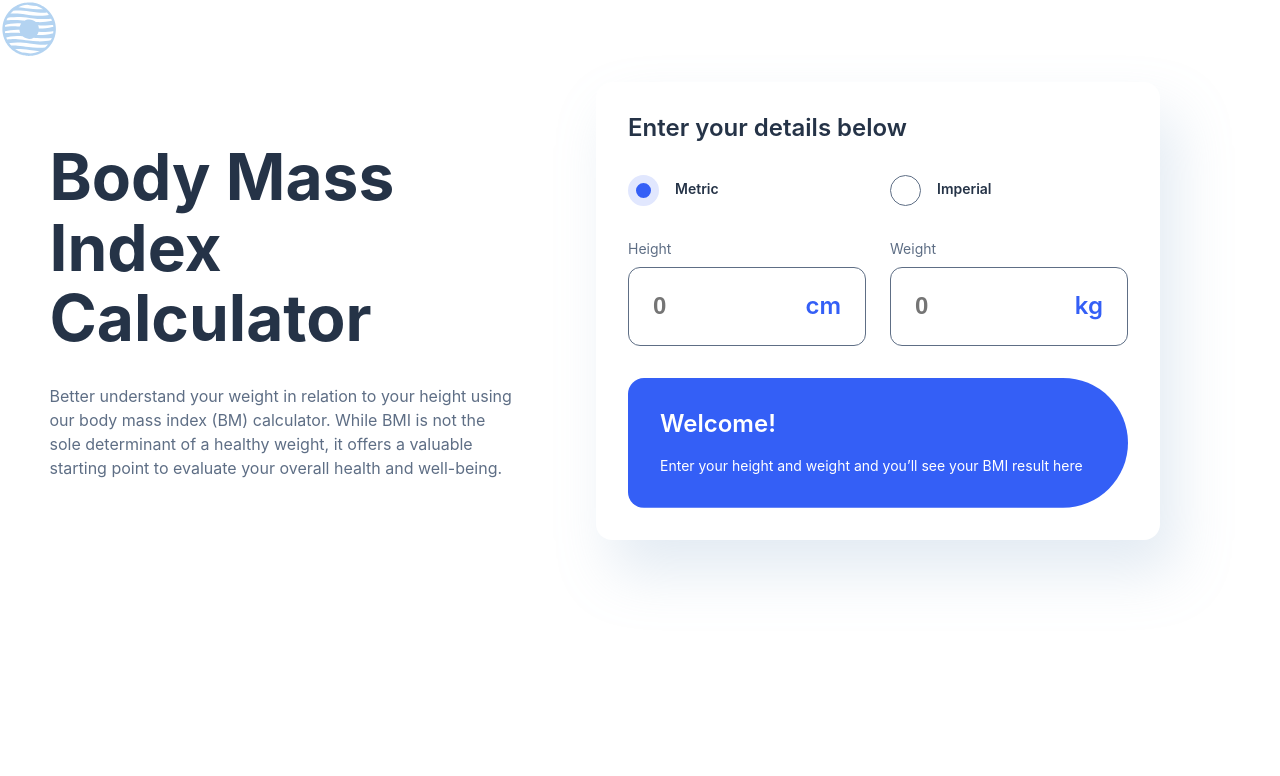
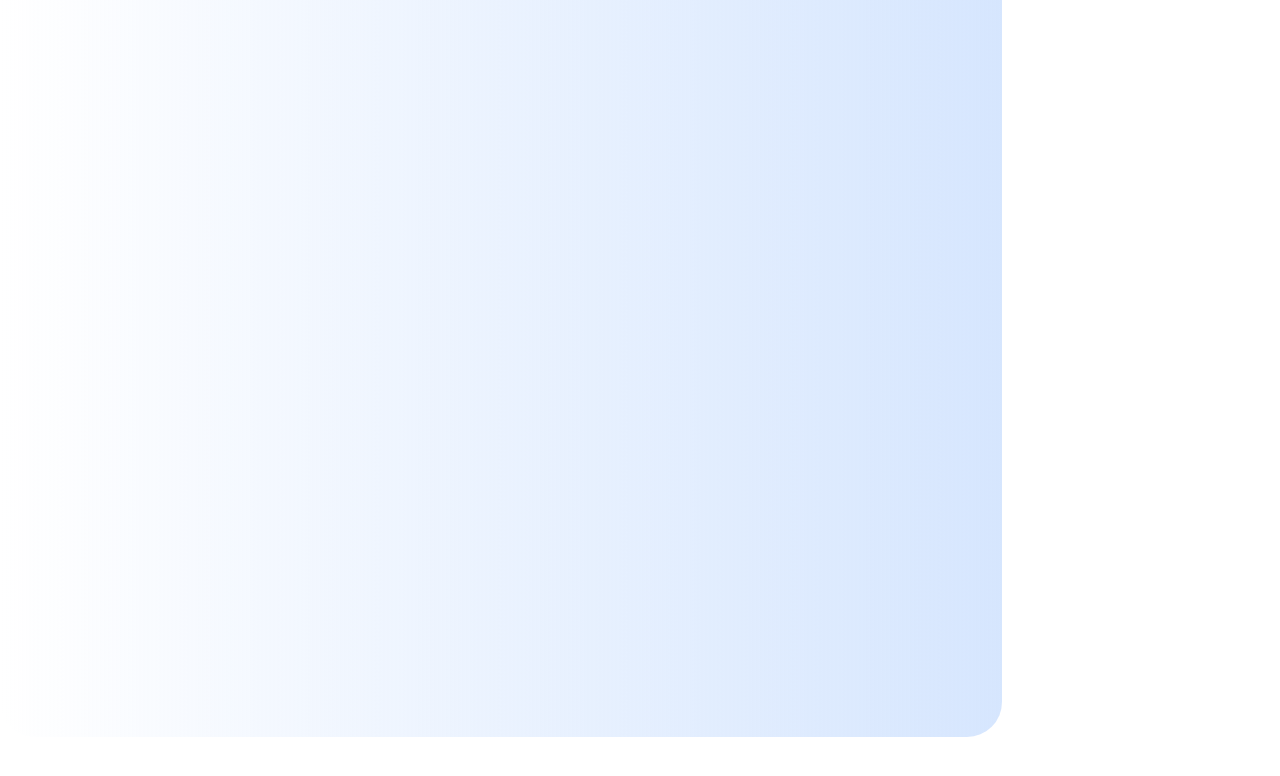
Before and after one commit to skhbabez/bmi-calculator, a React (Vite) app: page / in a window 1280 px wide. Shown: the top 776 px of the page. Built offline with nearby package versions, Linux system fonts and the light colour scheme; a web font is replaced by a local one.

Commit message:
added background image

```diff
--- a/src/App.tsx
+++ b/src/App.tsx
@@ -1,11 +1,7 @@
 import Hero from "./layouts/Hero/Hero";
 
 function App() {
-  return (
-    <main>
-      <Hero />
-    </main>
-  );
+  return <main>{/* <Hero /> */}</main>;
 }
 
 export default App;
--- a/src/index.css
+++ b/src/index.css
@@ -39,6 +39,7 @@ fieldset {
   --space-16: 1rem;
   --space-24: 1.5rem;
   --font-base: "Inter", sans-serif;
+  --gradient-bg: linear-gradient(to right, hsla(183, 95%, 92%, 0), #d6e6fe);
 }
 
 body {
@@ -46,6 +47,22 @@ body {
   font-family: var(--font-base);
   font-size: 1rem;
   color: var(--grey-500);
+  min-block-size: 100dvh;
+}
+
+body::before {
+  content: "";
+  display: block;
+  position: fixed;
+  z-index: -1;
+  block-size: clamp(40rem, 41.1249rem + -2.3435vw, 40.5756rem);
+  inline-size: 100%;
+  border-radius: 0 0 2.1875rem 2.1875rem;
+  background: var(--gradient-bg);
+  max-inline-size: max(62.625rem, 69.58%);
+  @media (min-width: 1002px) {
+    block-size: 46.0625rem;
+  }
 }
 
 h1,
--- a/src/layouts/Hero/Hero.module.css
+++ b/src/layouts/Hero/Hero.module.css
@@ -33,7 +33,8 @@
     grid-auto-flow: column;
     grid-auto-columns: 1fr;
     column-gap: 2rem;
-    place-items: center;
+    align-items: center;
+    justify-items: start;
   }
   .herocontent {
     text-align: start;
```
